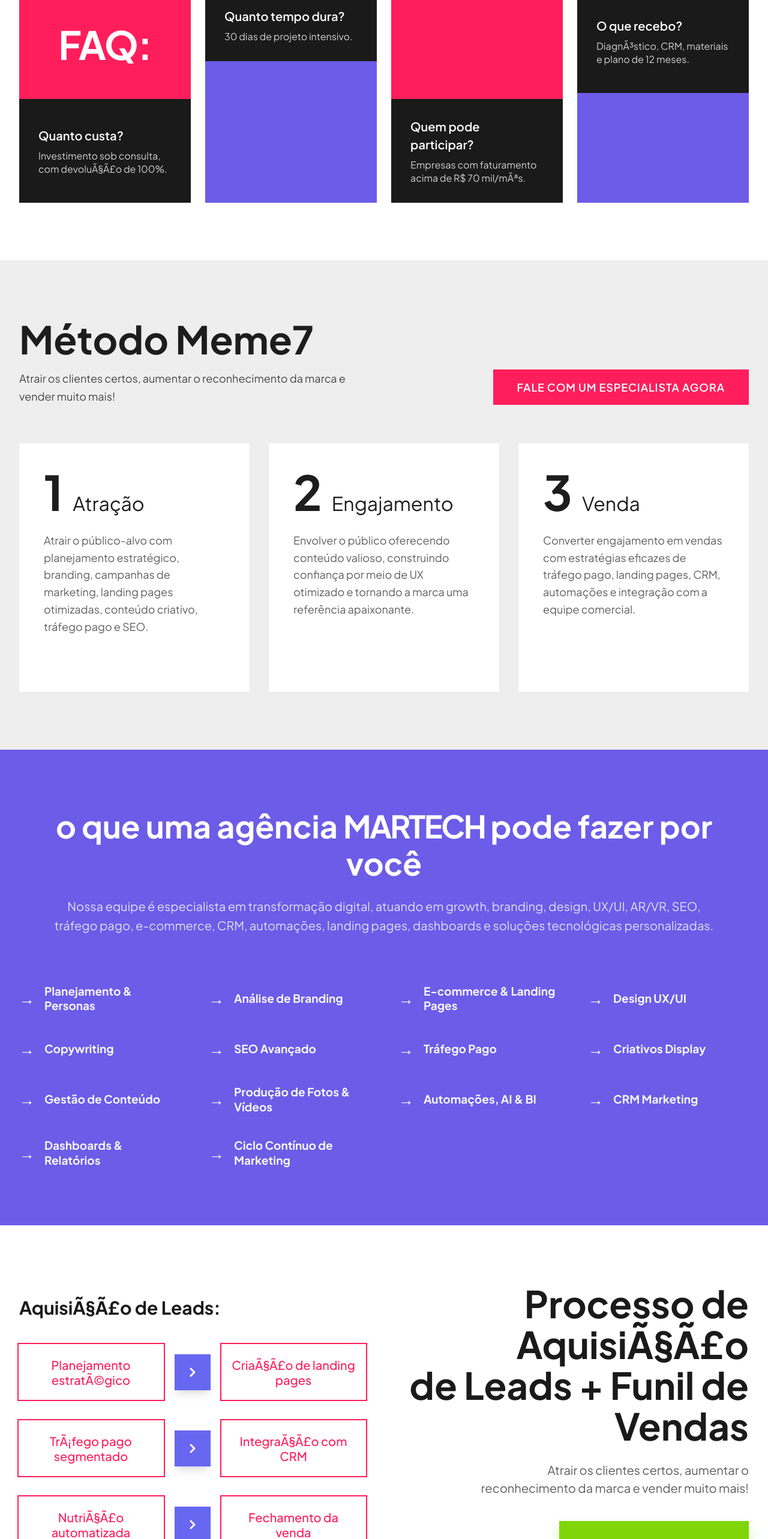
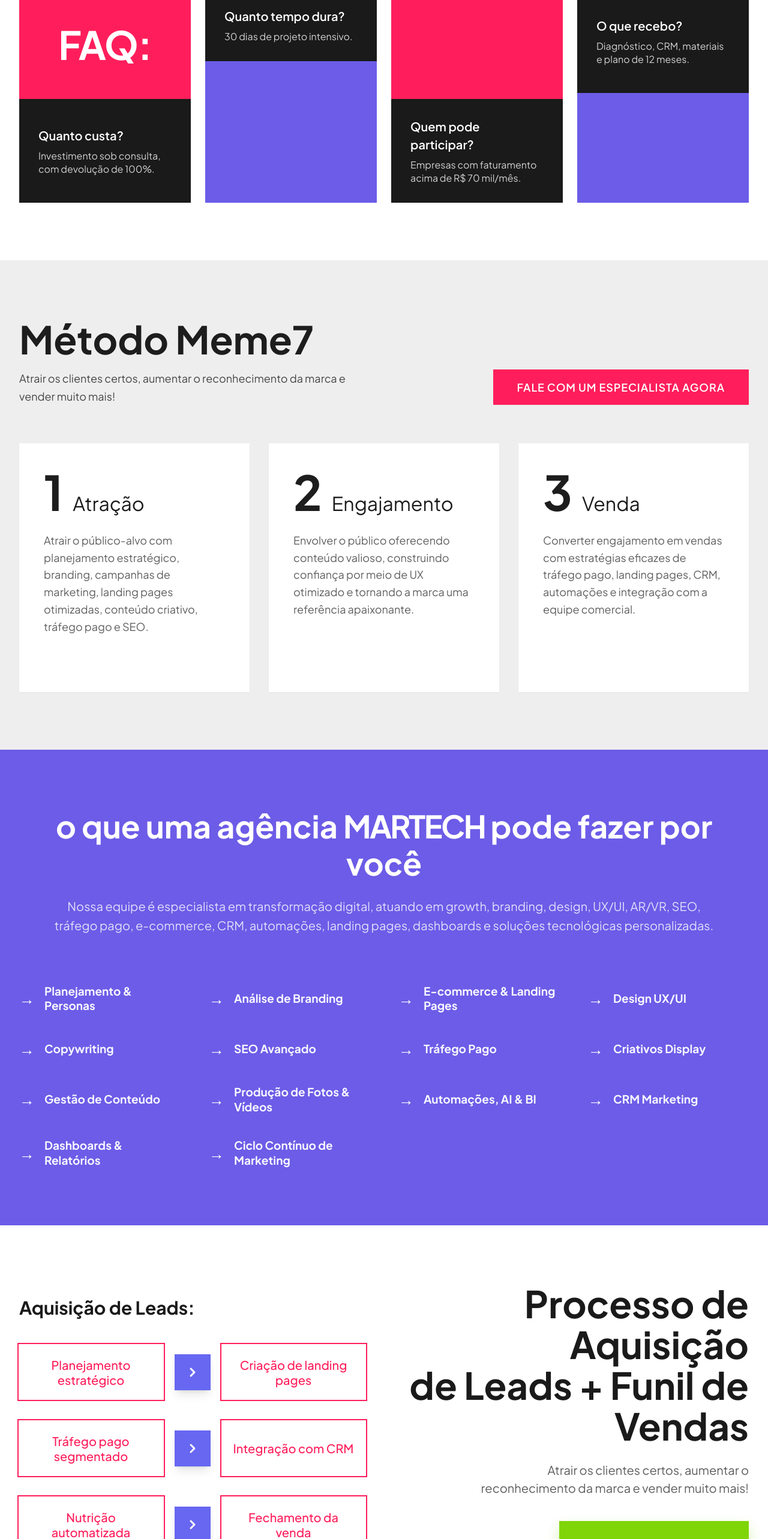
Before and after one commit to Tehkne-Solutions/meme-servicos, a Next.js app: page / in a window 1280 px wide. Shown: the part 3636-6202 px from the top of the page at 60% size. Built offline with nearby package versions, Linux system fonts and the light colour scheme.

Commit message:
fix: corrige mojibake UTF-8 em Footer, AcquisitionSection e FAQ; atualiza CHANGELOG

```diff
--- a/components/AcquisitionSection.tsx
+++ b/components/AcquisitionSection.tsx
@@ -4,9 +4,9 @@ import React from "react";
 import { FadeIn } from "./MotionWrapper";
 
 const steps = [
-  { left: "Planejamento estratÃ©gico", right: "CriaÃ§Ã£o de landing pages" },
-  { left: "TrÃ¡fego pago segmentado", right: "IntegraÃ§Ã£o com CRM" },
-  { left: "NutriÃ§Ã£o automatizada", right: "Fechamento da venda" },
+  { left: "Planejamento estratégico", right: "Criação de landing pages" },
+  { left: "Tráfego pago segmentado", right: "Integração com CRM" },
+  { left: "Nutrição automatizada", right: "Fechamento da venda" },
 ];
 
 const AcquisitionSection = () => {
@@ -16,7 +16,7 @@ const AcquisitionSection = () => {
         <div className="flex w-full flex-col items-center lg:items-start">
           <FadeIn delay={0.2}>
             <h4 className="mb-10 self-center font-sans text-[30px] font-bold leading-tight text-[#1A1A1A] lg:self-start">
-              AquisiÃ§Ã£o de Leads:
+              Aquisição de Leads:
             </h4>
           </FadeIn>
 
@@ -62,7 +62,7 @@ const AcquisitionSection = () => {
         <div className="flex flex-col items-end text-right">
           <FadeIn delay={0.2}>
             <h2 className="mb-6 font-sans text-[48px] font-bold leading-[1.1] text-[#1A1A1A] lg:text-[62px]">
-              Processo de AquisiÃ§Ã£o <br /> de Leads + Funil de Vendas
+              Processo de Aquisição <br /> de Leads + Funil de Vendas
             </h2>
           </FadeIn>
 
--- a/components/FAQ.tsx
+++ b/components/FAQ.tsx
@@ -16,7 +16,7 @@ const FAQ = () => {
               <div className="flex h-[173px] flex-col justify-center bg-[#1A1A1A] p-8">
                 <h4 className="mb-2 text-[20px] font-semibold text-white">Quanto custa?</h4>
                 <p className="text-[16px] leading-[22px] text-white/80">
-                  Investimento sob consulta, com devoluÃ§Ã£o de 100%.
+                  Investimento sob consulta, com devolução de 100%.
                 </p>
               </div>
             </div>
@@ -40,7 +40,7 @@ const FAQ = () => {
               <div className="flex h-[173px] flex-col justify-center bg-[#1A1A1A] p-8">
                 <h4 className="mb-2 text-[20px] font-semibold text-white">Quem pode participar?</h4>
                 <p className="text-[16px] leading-[22px] text-white/80">
-                  Empresas com faturamento acima de R$ 70 mil/mÃªs.
+                  Empresas com faturamento acima de R$ 70 mil/mês.
                 </p>
               </div>
             </div>
@@ -51,7 +51,7 @@ const FAQ = () => {
               <div className="flex h-[173px] flex-col justify-center bg-[#1A1A1A] p-8">
                 <h4 className="mb-2 text-[20px] font-semibold text-white">O que recebo?</h4>
                 <p className="text-[16px] leading-[22px] text-white/80">
-                  DiagnÃ³stico, CRM, materiais e plano de 12 meses.
+                  Diagnóstico, CRM, materiais e plano de 12 meses.
                 </p>
               </div>
               <div className="h-[183px] bg-[#6C5CE7]" />
--- a/components/Footer.tsx
+++ b/components/Footer.tsx
@@ -13,15 +13,15 @@ export default function Footer() {
             <br />
             Pessoas e
             <br />
-            NegÃ³cios no
+            Negócios no
             <br />
             Digital
           </h2>
 
           <p className="mb-12 max-w-[500px] text-[20px] font-light leading-relaxed opacity-90">
-            Somos uma agÃªncia <span className="font-semibold uppercase">MARTECH</span> de
-            marketing digital e tecnologia dedicada a proporcionar boas experiÃªncias de usuÃ¡rio e
-            impulsionar altas taxas de conversÃ£o no B2B e B2C.
+            Somos uma agência <span className="font-semibold uppercase">MARTECH</span> de
+            marketing digital e tecnologia dedicada a proporcionar boas experiências de usuário e
+            impulsionar altas taxas de conversão no B2B e B2C.
           </p>
 
           <div className="relative h-[61px] w-[196px]">
@@ -37,7 +37,7 @@ export default function Footer() {
         <div className="w-full max-w-[614px] rounded-sm bg-white p-10 shadow-2xl lg:p-14">
           <LeadCaptureForm
             variant="footer"
-            submitLabel="ENCONTRE OPORTUNIDADES PARA SEU NEGÃ“CIO"
+            submitLabel="ENCONTRE OPORTUNIDADES PARA SEU NEGÓCIO"
           />
         </div>
       </div>
```
Also changed, not shown: 1 other file (tests, documents, lock files or other folders).
